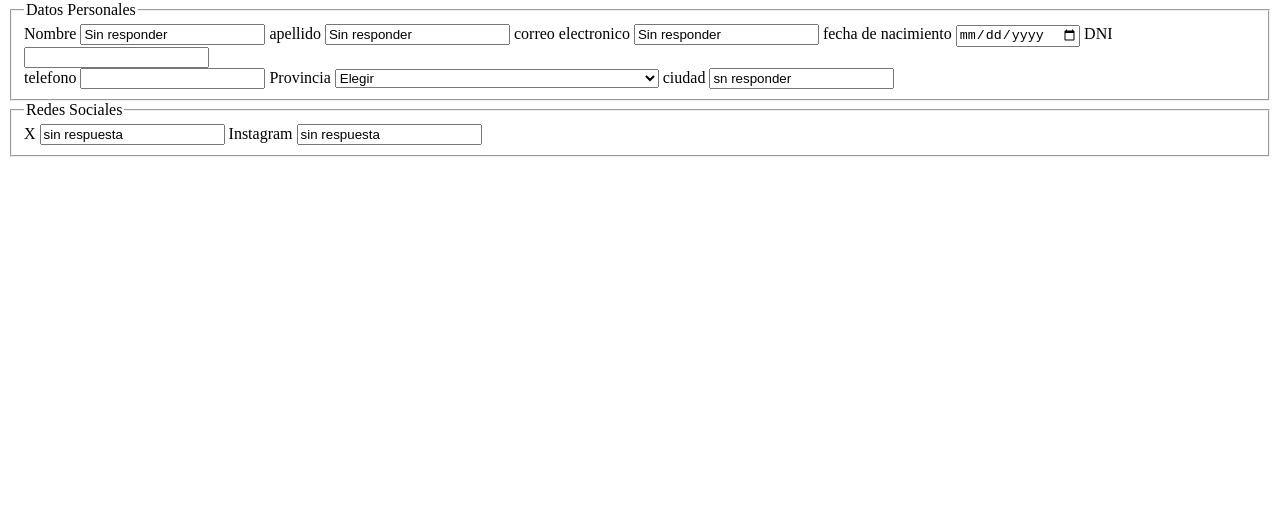
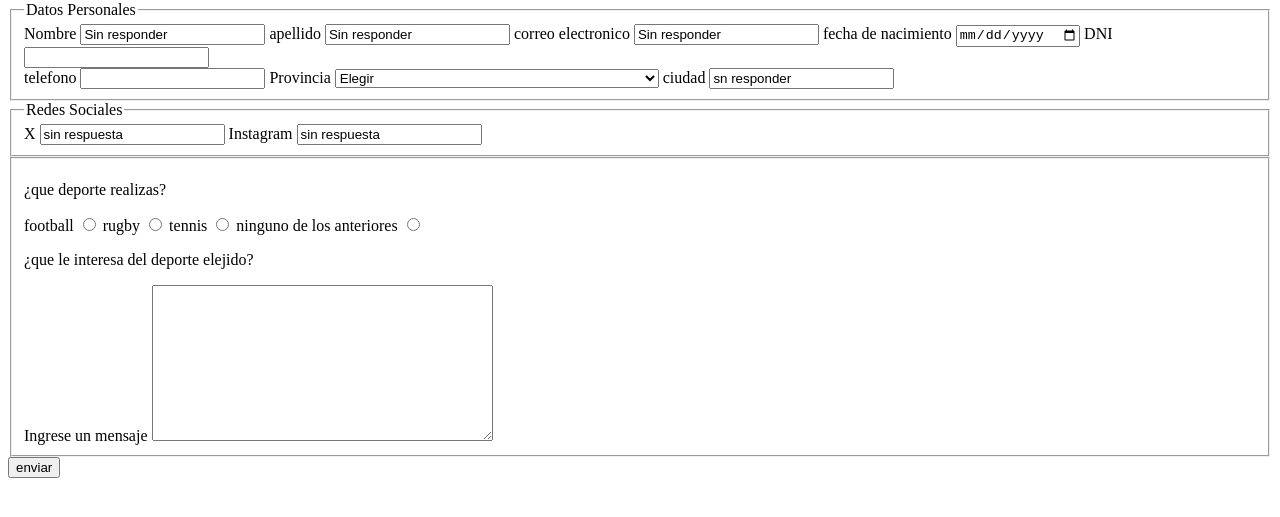
Before and after one commit to lucianogallucci/web1-formularios, a plain HTML site: page formulario.html in a window 1280 px wide. Shown: the part 79-596 px from the top of the page. Drawn offline with Linux system fonts and the light colour scheme.

Commit message:
web1-formulario

```diff
--- a/formulario.html
+++ b/formulario.html
@@ -53,7 +53,7 @@
                 <option value="24">Tucumán</option>
             </select>
             <label for="ciudad">ciudad</label>
-        <input type="text" name="ciudad " id="ciudad" value="sn responder"required>
+            <input type="text" name="ciudad " id="ciudad" value="sn responder" required>
         </fieldset>
         <fieldset>
             <legend>Redes Sociales</legend>
@@ -63,6 +63,21 @@
             <input type="text" name="Instagram" id="ig" value="sin respuesta">
 
         </fieldset>
+        <fieldset>
+            <p>¿que deporte realizas?</p>
+            <label for="deporte">football</label>
+            <input type="radio" name="deporte" id="deporte" value="football">
+            <label for="deporte">rugby</label>
+            <input type="radio" name="deporte" id="deporte" value="rugby">
+            <label for="deporte">tennis</label>
+            <input type="radio" name="deporte" id="deporte" value="tennis">
+            <label for="deporte">ninguno de los anteriores</label>
+            <input type="radio" name="deporte" id="deporte" value="ninguno de los anteriores">
+            <p>¿que le interesa del deporte elejido?</p>
+            <label for="mensaje">Ingrese un mensaje</label>
+            <textarea name="mensaje" id="mensaje" cols="40" rows="10"></textarea>
+        </fieldset>
+        <input type="submit" value="enviar" name="enviar" id="enviar">
     </form>
 
 </body>
```
Lines whose indentation alone changed are shown as unchanged.
